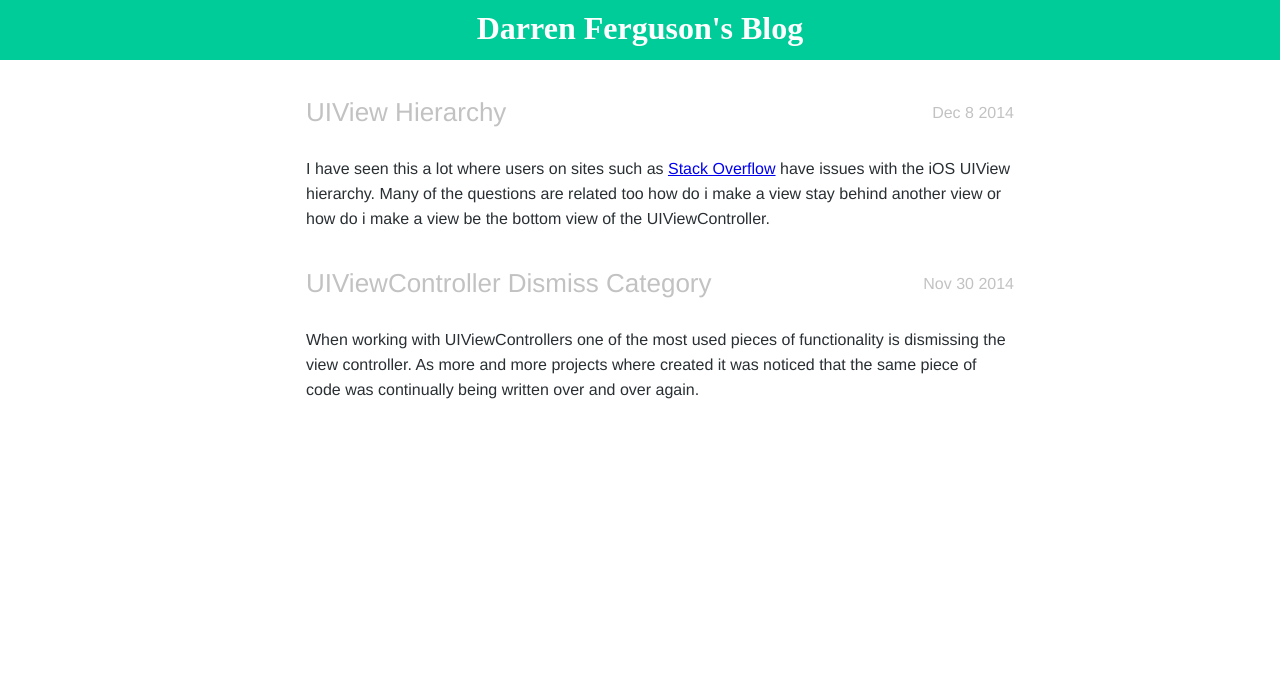
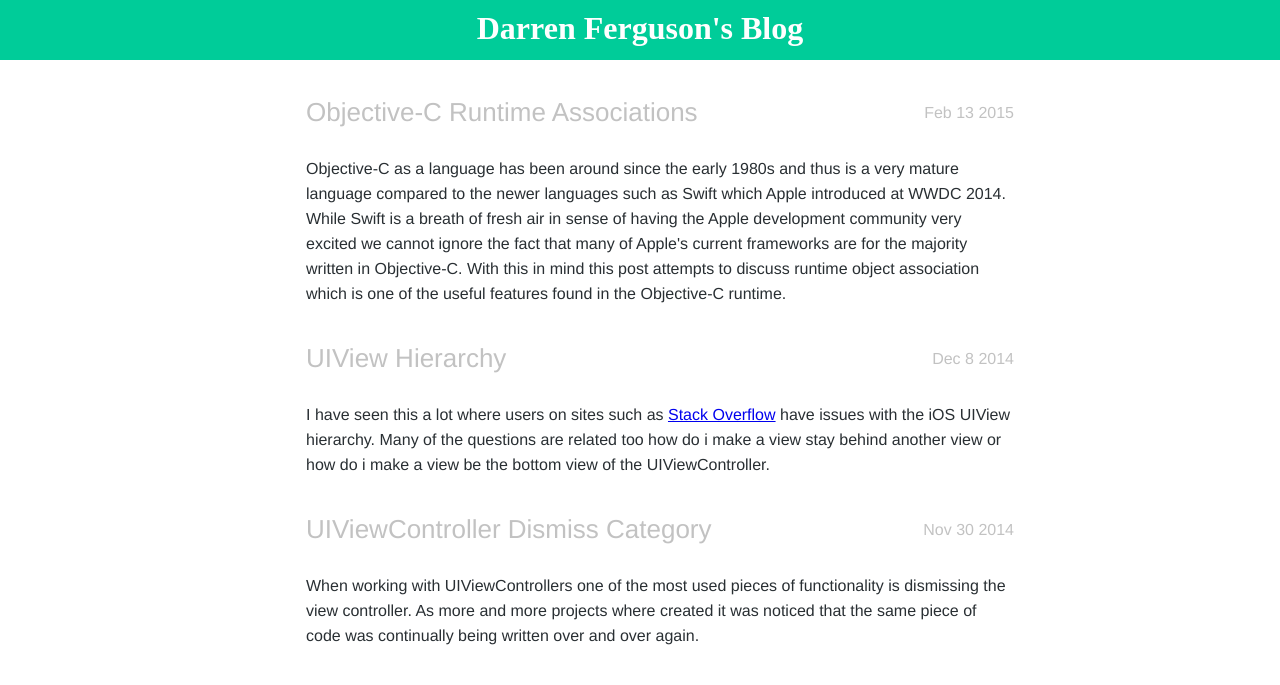
Before and after one commit to darren102/darren102.github.com, a plain HTML site: page index.html in a window 1280 px wide. Drawn offline with Linux system fonts and the light colour scheme.

Commit message:
Updating the blog index to have the new story

```diff
--- a/index.html
+++ b/index.html
@@ -16,6 +16,20 @@
         &nbsp;
     </div>
     <div class="article">
+
+        <!-- Objective C Runtime Associations Article -->
+        <div class="written-article">
+            <div class="posted">Feb 13 2015</div>
+            <div class="header"><a href="/objective-c-runtime-associations.html">Objective-C Runtime Associations</a></div>
+            <div class="snipet">
+                <p>
+                    Objective-C as a language has been around since the early 1980s and thus is a very mature language compared to the newer languages such
+                    as Swift which Apple introduced at WWDC 2014. While Swift is a breath of fresh air in sense of having the Apple development community very
+                    excited we cannot ignore the fact that many of Apple's current frameworks are for the majority written in Objective-C. With this in mind
+                    this post attempts to discuss runtime object association which is one of the useful features found in the Objective-C runtime.
+                </p>
+            </div>
+        </div>
 
         <!-- UIView Hierarchy Article -->
         <div class="written-article">
```
